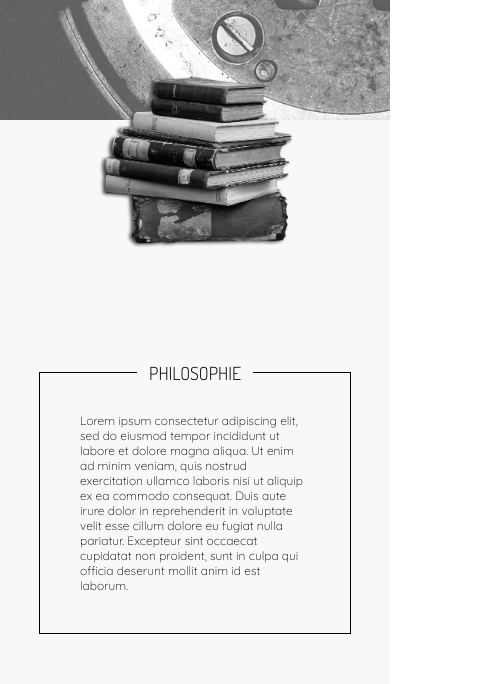
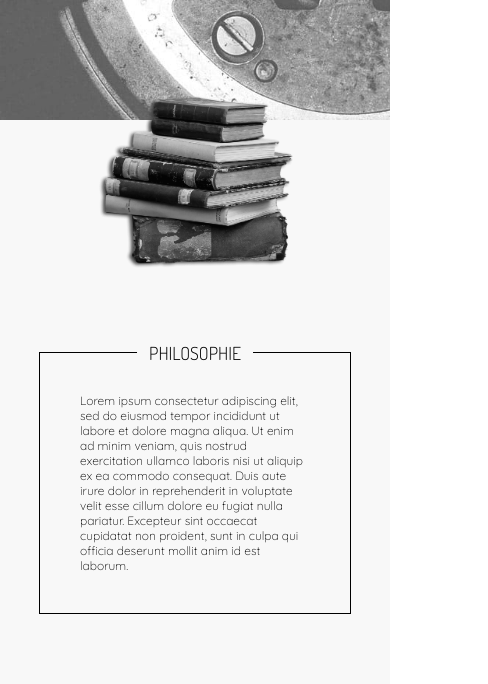
Before and after one commit to Mayon85/hugoHonore, a plain HTML site: page index.html in a window 390 px wide. Shown: the part 1874-2558 px from the top of the page, 488 px wide, since content can reach past the window. Drawn offline with Linux system fonts and the light colour scheme.

Commit message:
modif placement stack of book REUSSI

```diff
--- a/index.html
+++ b/index.html
@@ -104,7 +104,7 @@
                 </p>
             </div>
 
-            <div class="philo-img">
+            <div>
                 <img src="./ressources/stack-of-books.png" alt="pile de livres anciens">
             </div>
 
--- a/style.css
+++ b/style.css
@@ -369,17 +369,14 @@ nav a:hover:after {
     animation-name: slideInLeft;
 }
 
-.philo-img {
+.philo img {
+    height: auto;
     width: 50%;
     padding-left: 50px;
     position: absolute;
     top: -50px;
     right: 0;
     overflow: hidden;
-}
-
-.philo-img img {
-    height: 650px;
 
 }
 
@@ -623,6 +620,17 @@ footer img {
 
 /*** RESPONSIVE  *******************************************************/
 
+@media screen and (max-width:1150px) {
+
+    .philo img {
+        height: auto;
+        width: 50%;
+        position: relative;
+        top: 0;
+        width: 100%;
+    }
+}
+
 @media screen and (max-width:900px) {
 
     h2,
@@ -641,16 +649,8 @@ footer img {
         width: 70%;
     }
 
-    .philo-img {
-        position: relative;
-        top: 0;
+    .cadre-philo {
         width: 100%;
-    }
-
-    .philo-img img {
-        height: auto;
-        width: 100%;
-        object-fit: cover;
     }
 
     .plus {
@@ -707,20 +707,17 @@ footer img {
     }
 
     .cadre-philo {
-        margin-top: 50%;
+        margin-top: 40%;
+        width: 70%;
     }
 
-    .philo-img {
+    .philo img {
+        width: 50%;
         position: absolute;
-        top: -50px;
+        top: -30px;
         left: 50%;
         padding: 0;
-        transform: translateX(-25%);
-
-    }
-
-    .philo-img img {
-        width: 50%;
+        transform: translateX(-50%);
     }
 
     .rdv ul li {
```
